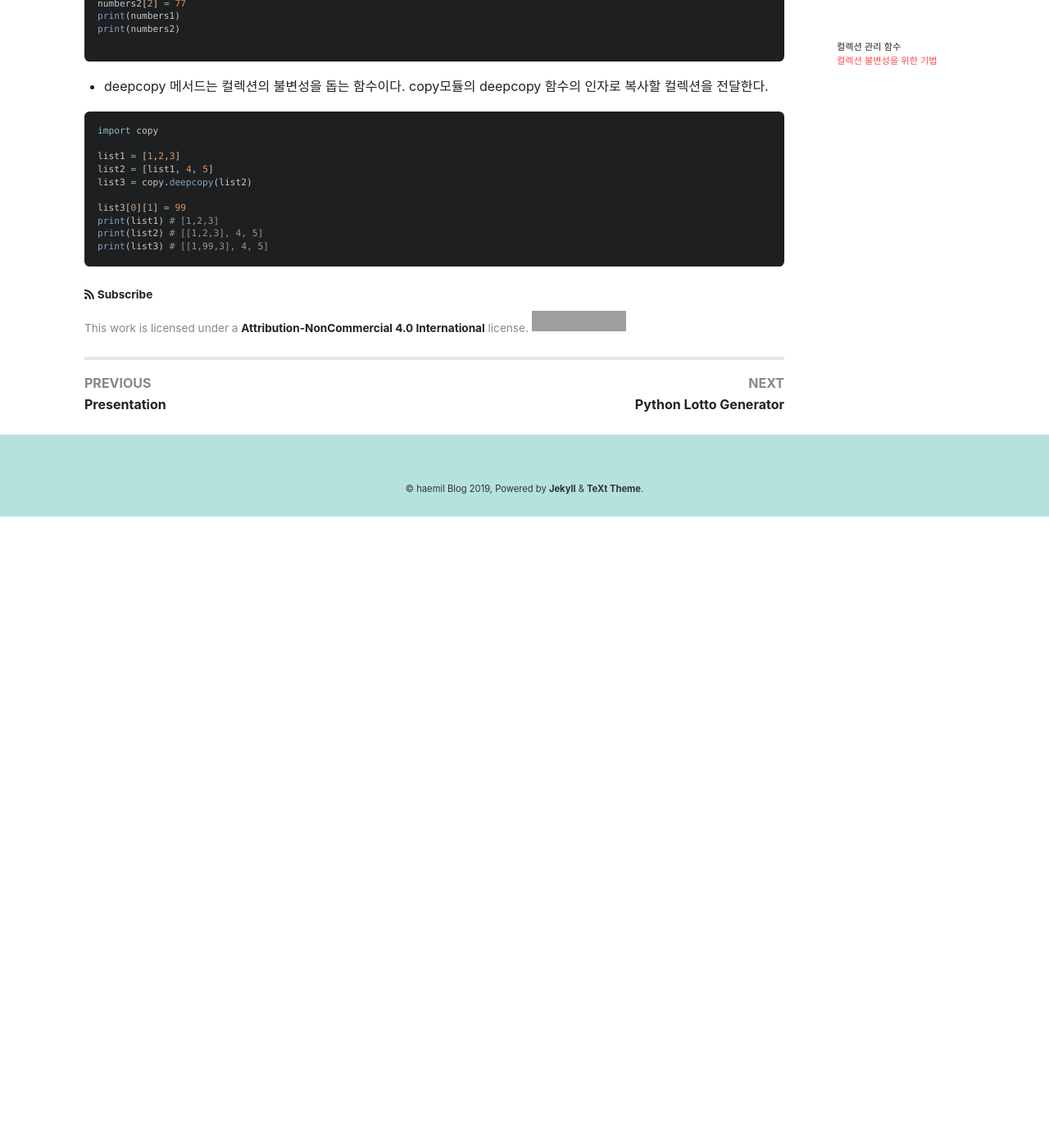
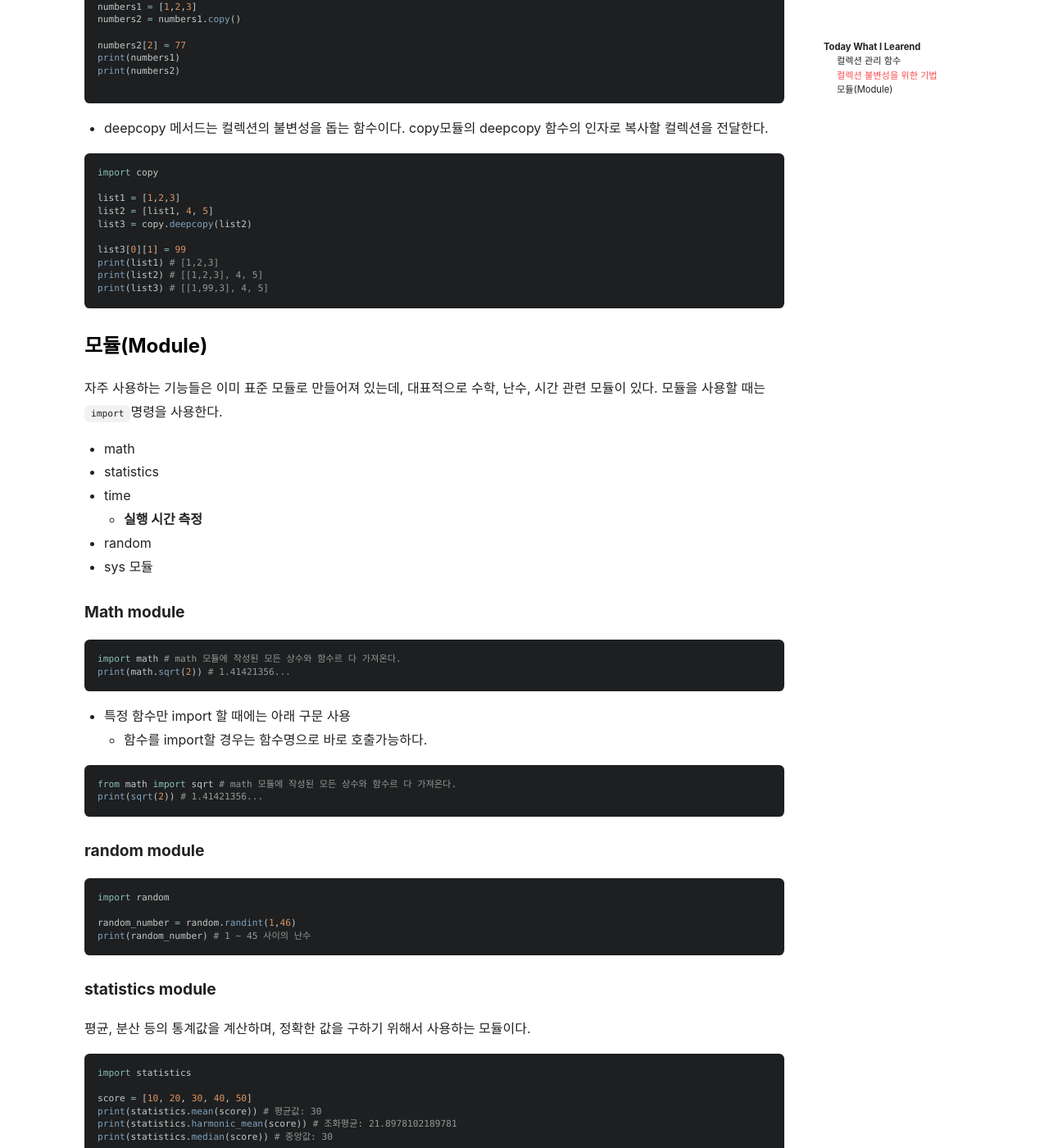
Before and after one commit to mchaemil/mchaemil.github.io, a Jekyll site: the page built from _posts/2019-12-06-python-collection-module-except-file.md, in a window 1280 px wide and 1400 px high, scrolled down 2683 px. Shown: the whole window at 82% size. Built offline with Jekyll 4.4.1, drawn with Linux system fonts in a browser that asks for light colours; nearby versions of some CDN libraries; before the commit the page ends 3313 px from its top, so only the background shows below that; some of the changed text lies outside the part shown; grey boxes are pictures that could not be loaded.

Commit message:
update post

````diff
--- a/_posts/2019-12-06-python-collection-module-except-file.md
+++ b/_posts/2019-12-06-python-collection-module-except-file.md
@@ -6,7 +6,7 @@ tags: python
 
 ---
 
-**Today What I Learend**
+## **Today What I Learend**
 파이썬의 컬렉션을 관리하는 고급 기법, import를 통해 수학, random, 시간 관련 모듈을 활용하는 방법 및 직접 모듈을 만들어보는 법,
 프로그래밍의 꽃인 예외를 작성하는 법, 파일 입출력 등을 학습했다.
 
@@ -123,3 +123,64 @@ print(list1) # [1,2,3]
 print(list2) # [[1,2,3], 4, 5]
 print(list3) # [[1,99,3], 4, 5]
 ```
+
+### 모듈(Module)
+
+자주 사용하는 기능들은 이미 표준 모듈로 만들어져 있는데, 대표적으로 수학, 난수, 시간 관련 모듈이 있다. 모듈을 사용할 때는 `import`명령을 사용한다.
+
+- math
+- statistics
+- time
+	- **실행 시간 측정**
+- random
+- sys 모듈
+
+
+#### Math module
+
+```python
+import math # math 모듈에 작성된 모든 상수와 함수르 다 가져온다.
+print(math.sqrt(2)) # 1.41421356...
+```
+
+- 특정 함수만 import 할 때에는 아래 구문 사용
+	- 함수를 import할 경우는 함수명으로 바로 호출가능하다.
+
+```python
+from math import sqrt # math 모듈에 작성된 모든 상수와 함수르 다 가져온다.
+print(sqrt(2)) # 1.41421356...
+```
+
+
+#### random module
+
+```python
+import random
+
+random_number = random.randint(1,46)
+print(random_number) # 1 ~ 45 사이의 난수
+```
+
+#### statistics module
+
+평균, 분산 등의 통계값을 계산하며, 정확한 값을 구하기 위해서 사용하는 모듈이다.
+
+```python
+import statistics
+
+score = [10, 20, 30, 40, 50]
+print(statistics.mean(score)) # 평균값: 30
+print(statistics.harmonic_mean(score)) # 조화평균: 21.8978102189781
+print(statistics.median(score)) # 중앙값: 30
+```
+
+#### time module
+
+날짜와 시간 관련 기능을 제공하며, 대표 함수로는 `time`이 있다.
+1970년 1월 1일을 기준으로 경과한 시간을 초단위로 표현한다.
+
+```python
+
+
+
+```
````
Also changed, not shown: _posts/2019-12-06-my-Presentation.md (+8 -13 lines).
